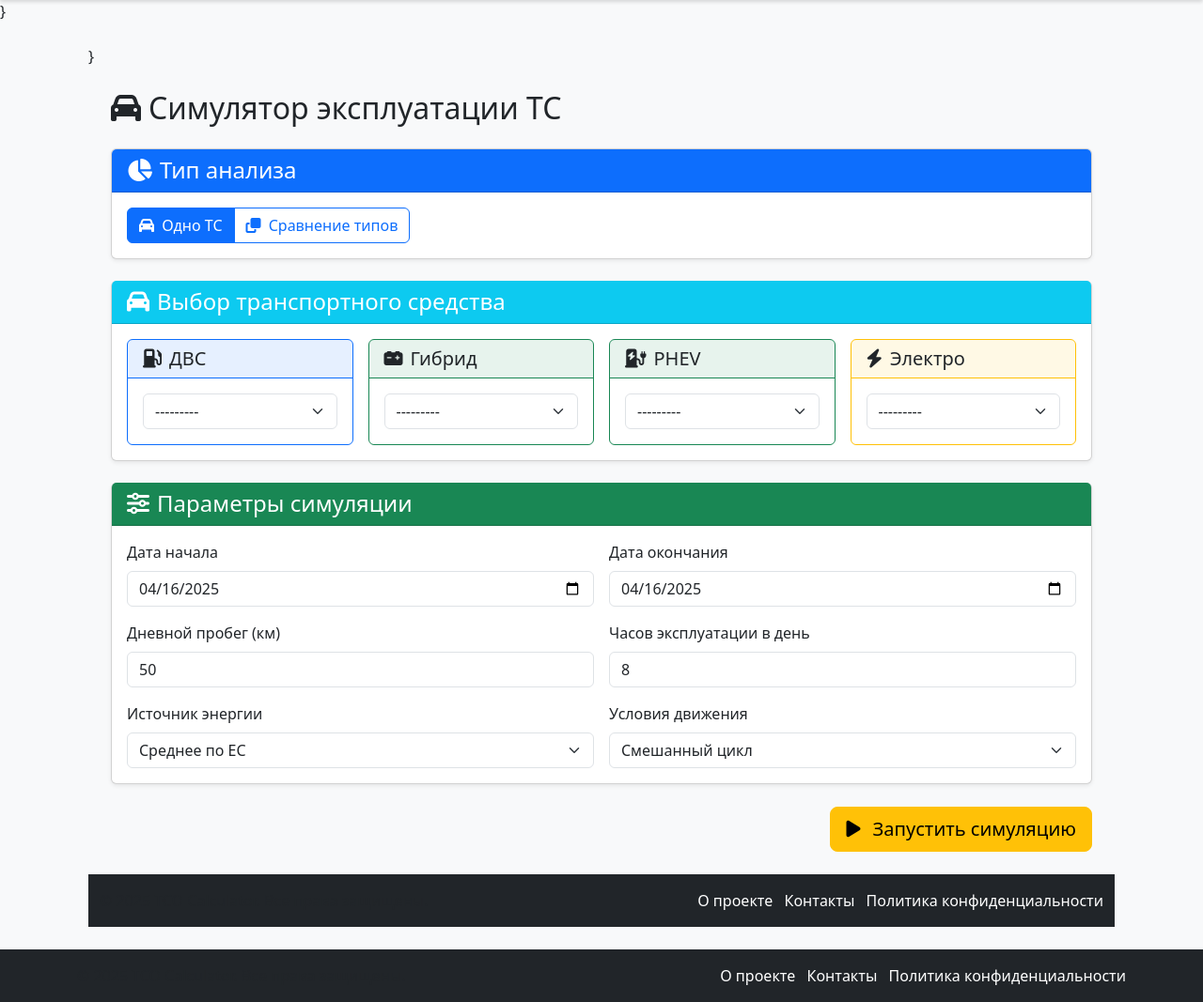
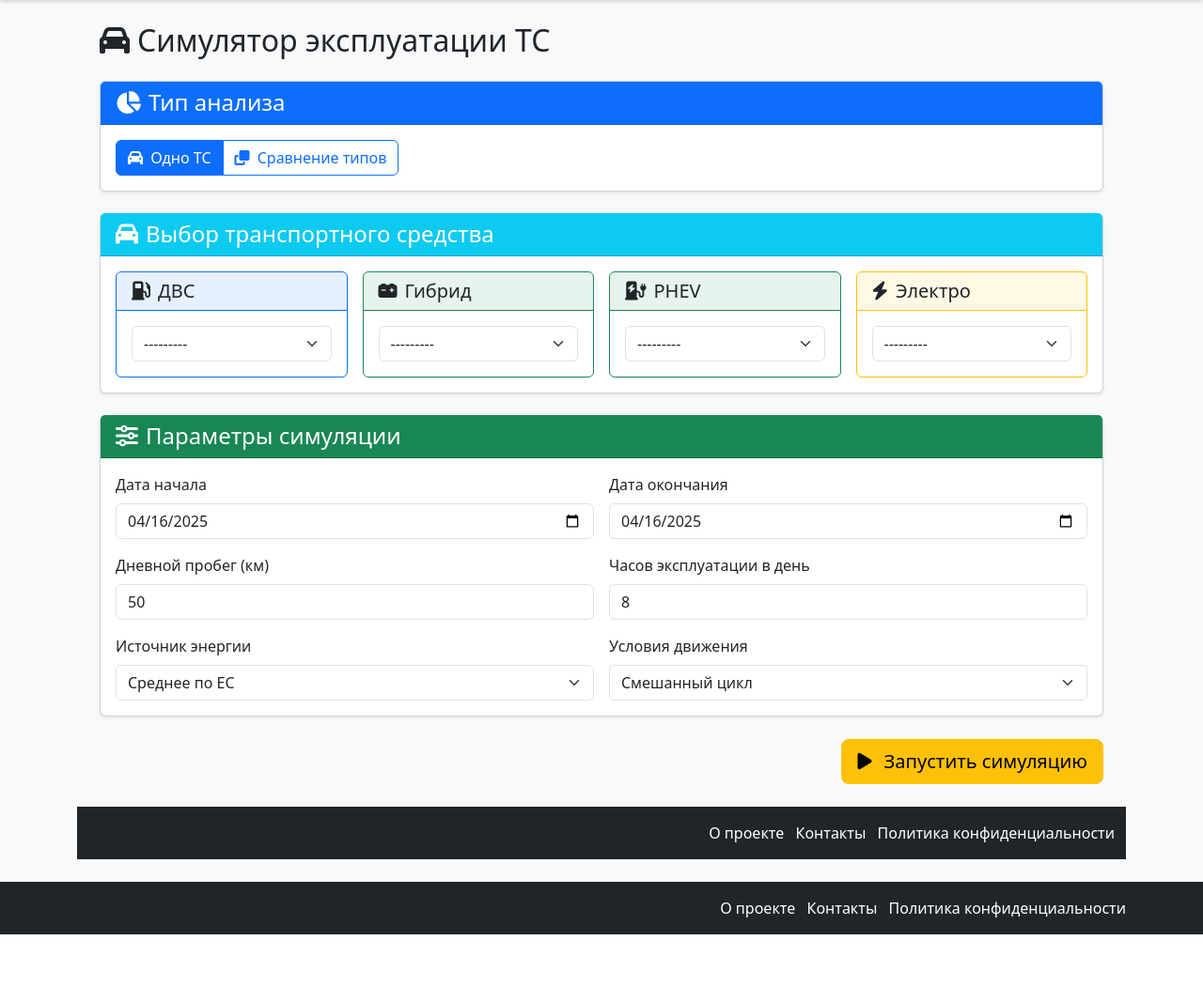
Before and after one commit to sweeteri/vehicle-analysis, a Django app: page /vehicle_simulation/ in a window 1280 px wide. Shown: the part 56-1123 px from the top of the page at 94% size. After the commit the page ends 1051 px from the top, so only its background shows below. Run offline with Django 5.2, Linux system fonts and the light colour scheme; data comes from the database, SQL or seed files in the repository; some libraries are stand-ins or nearby versions.

Commit message:
[vehicle_simulator] fix form

```diff
--- a/vehicle_analysis/templates/includes/header.html
+++ b/vehicle_analysis/templates/includes/header.html
@@ -70,5 +70,3 @@
         transition: all 0.2s ease;
     }
 </style>
-    }
-</style>
--- a/vehicle_analysis/templates/vehicle_simulation/calculate.html
+++ b/vehicle_analysis/templates/vehicle_simulation/calculate.html
@@ -2,11 +2,9 @@
 {% load static %}
 
 {% block content %}
-<div class="container mt-4">
     {% include "vehicle_simulation/form.html" %}
 
     {% if show_results %}
         {% include "vehicle_simulation/results.html" %}
     {% endif %}
-</div>
 {% endblock %}
```
Also changed, not shown: vehicle_analysis/templates/vehicle_simulation/results.html (line endings or trailing spaces).
